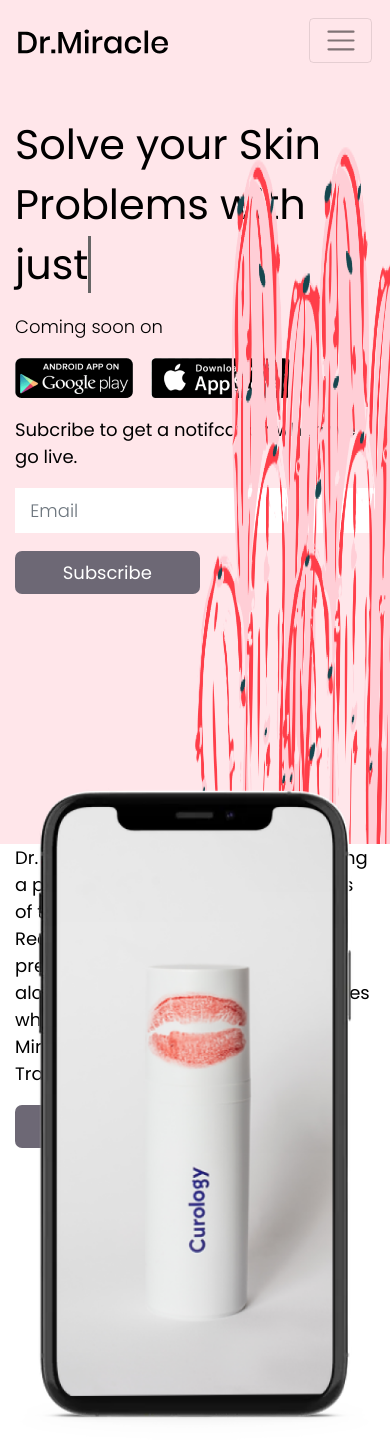
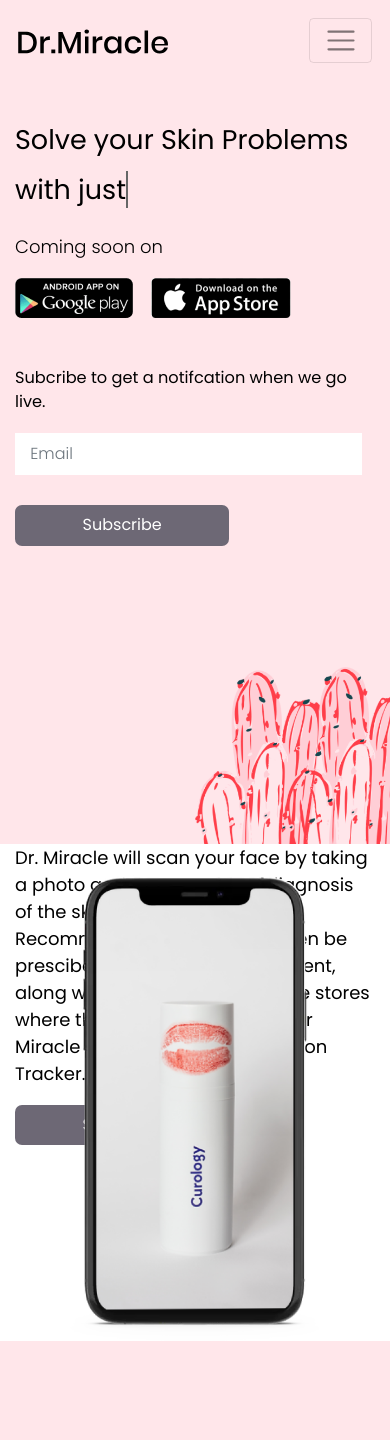
Before and after one commit to Ose-Me/Dr-Miracle, a PHP site: page / in a window 390 px wide. After the commit the page ends 1341 px from the top, so only its background shows below. Run offline with PHP 8.4, Linux system fonts and the light colour scheme.

Commit message:
fix:adjust main section on smaller screens

```diff
--- a/assets/css/styles.css
+++ b/assets/css/styles.css
@@ -33,7 +33,7 @@ body {
 }
 
 .sticky {
-  background-color: rgba(255, 206, 214, 1);
+  background-color: rgba(255, 206, 214, 0.6);
 }
 
 .navbar {
@@ -93,9 +93,55 @@ body {
   font-weight: 300;
 }
 
+.subscribe-text {
+  margin-top: 10px;
+}
+
 @media only screen and (max-width: 1024px) {
   .top-container h1 {
     font-size: 2.3rem;
     line-height: 60px;
   }
+
+  .left-showcase {
+    width: 50%;
+    height: auto;
+  }
+
+  .subscribe-text {
+    margin-top: 0;
+    /* margin-bottom: 0; */
+  }
+
+  #mockup1 {
+    margin-top: -18rem;
+    width: 300px;
+  }
 }
+
+@media only screen and (max-width: 768px) {
+  .top-container h1 {
+    font-size: 1.5rem;
+    line-height: 50px;
+  }
+
+  .subscribe-text {
+    font-size: 0.9rem;
+    margin-top: 30px;
+  }
+  #mockup1 {
+    margin-top: -15rem;
+    width: 250px;
+  }
+
+  .top-btn {
+    z-index: 3;
+    font-size: 16px;
+    padding: 0.4rem 3.7rem;
+  }
+
+  .form-control {
+    font-size: 16px;
+    margin-bottom: 0.7rem;
+  }
+}
--- a/index.html
+++ b/index.html
@@ -40,7 +40,7 @@
                                 <a class="nav-link top-link" href="./contact.html">Contact</a>
                             </li>
                         </ul>
-                        <a class="nav-link top-link p-0" href="#"><button class="btn top-btn">Subscribe</button></a>
+                        <a class="nav-link top-link pr-0" href="#"><button class="btn top-btn">Subscribe</button></a>
                     </div>
                     <!-- </div> -->
             </nav>
@@ -48,7 +48,7 @@
             <div id="main-container">
                 <div class="container">
                     <div class="row pt-5 top-row">
-                        <div class="col-md-7 pt-md-5">
+                        <div class="col-md-7 pt-lg-5">
                             <h1>Solve your Skin Problems with
                                 <span class="txt-rotate" data-period="2000"
                                     data-rotate='[ "a Selfie.", "just a Click.", "Dr Miracle!"]'></span>
@@ -63,7 +63,7 @@
                                     <img src="./assets/images/iphone-google-play-app-store-apple-mobile-apple-store-and-google-play-logo-png-clip-art-thumbnail 2.png"
                                         alt=""></div>
                             </div>
-                            <p class="pt-lg-4 pb-lg-3">Subcribe to get a notifcation when we go live.</p>
+                            <p class="pt-lg-3 pb-lg-3 subscribe-text">Subcribe to get a notifcation when we go live.</p>
 
                             <form class="form-inline">
                                 <div class="form-group mr-sm-3">
```
